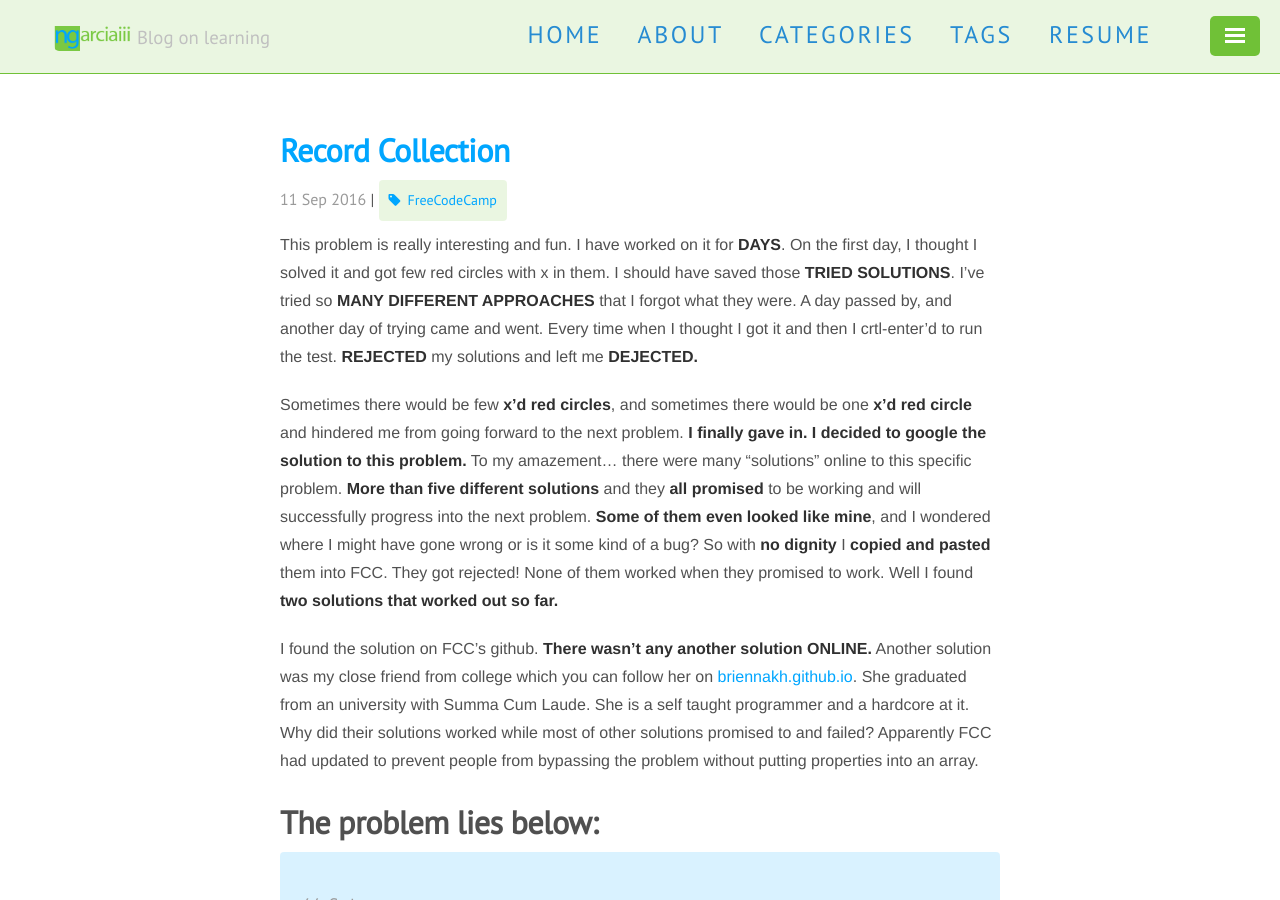
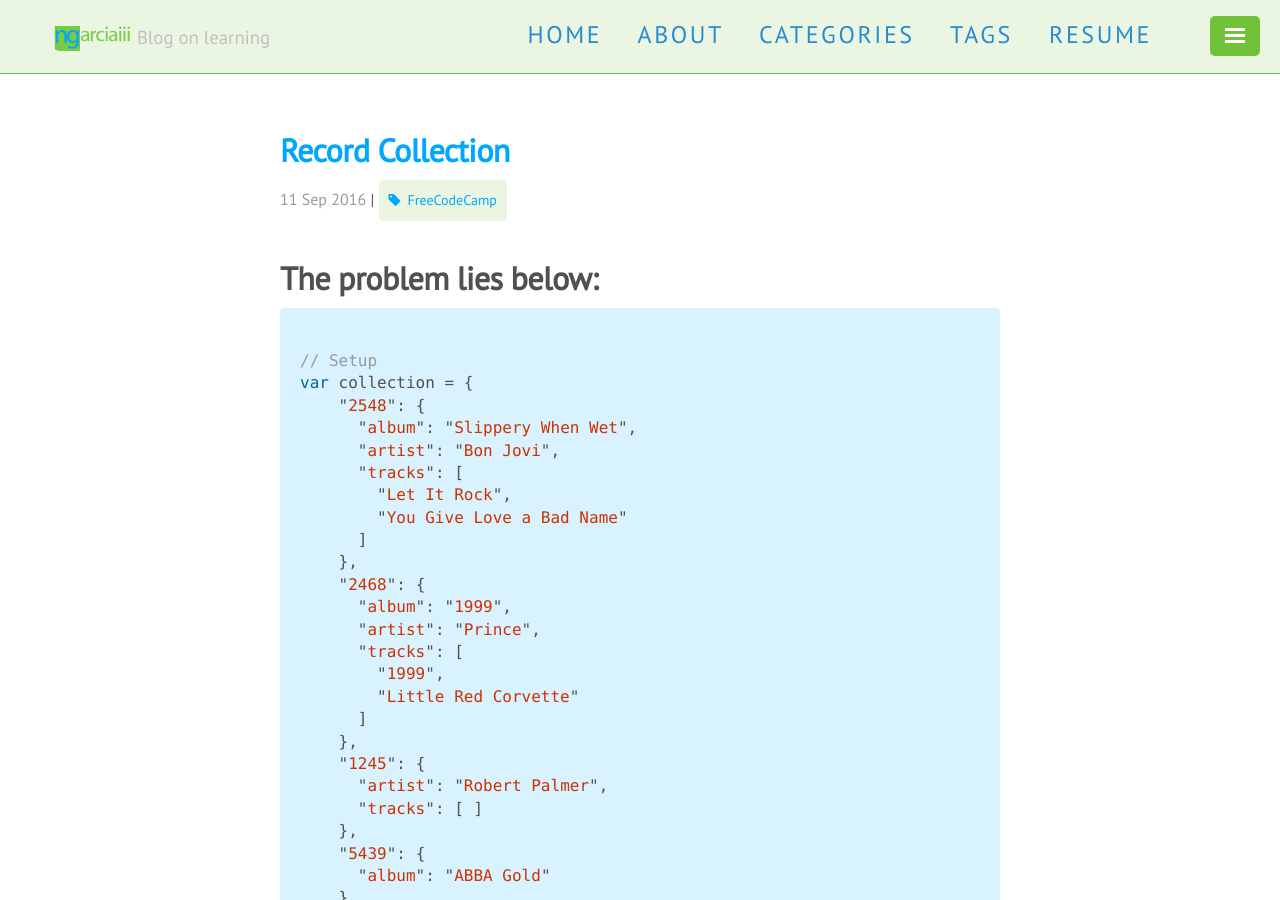
Before and after one commit to ngarciaiii/archived_blog, a Jekyll site: the page built from _posts/2016-09-11-Record-Collection.markdown, in a window 1280 px wide and 900 px high. Built offline with Jekyll 4.4.1, drawn with Linux system fonts in a browser that asks for light colours; nearby versions of some CDN libraries; comment, search, counter and statistics services are not loaded; part of the change alters nothing that is shown; some of the changed text lies outside the part shown.

````diff
--- a/_posts/2016-09-11-Record-Collection.markdown
+++ b/_posts/2016-09-11-Record-Collection.markdown
@@ -7,12 +7,12 @@ tags: [FreeCodeCamp]
 years: ['2016']
 comments: true
 ---
-
+<!--
 This problem is really interesting and fun. I have worked on it for <strong>DAYS</strong>. On the first day, I thought I solved it and got few red circles with x in them. I should have saved those <strong>TRIED SOLUTIONS</strong>. I've tried so <strong>MANY DIFFERENT APPROACHES</strong> that I forgot what they were. A day passed by, and another day of trying came and went. Every time when I thought I got it and then I crtl-enter'd to run the test. <strong>REJECTED</strong> my solutions and left me <strong>DEJECTED.</strong> <br>
 
 Sometimes there would be few <strong>x'd red circles</strong>, and sometimes there would be one <strong>x'd red circle</strong> and hindered me from going forward to the next problem. <strong>I finally gave in. I decided to google the solution to this problem.</strong> To my amazement... there were many "solutions" online to this specific problem. <strong>More than five different solutions </strong> and they <strong>all promised</strong> to be working and will successfully progress into the next problem. <strong>Some of them even looked like mine</strong>, and I wondered where I might have gone wrong or is it some kind of a bug? So with <strong>no dignity</strong> I <strong>copied and pasted</strong> them into FCC. They got rejected! None of them worked when they promised to work. Well I found <strong>two solutions that worked out so far.</strong><br>
 
-I found the solution on FCC's github. <strong>There wasn't any another solution ONLINE.</strong> Another solution was my close friend from college which you can follow her on [briennakh.github.io][briennakh]. She graduated from an university with Summa Cum Laude. She is a self taught programmer and a hardcore at it. Why did their solutions worked while most of other solutions promised to and failed? Apparently FCC had updated to prevent people from bypassing the problem without putting properties into an array.
+I found the solution on FCC's github. <strong>There wasn't any another solution ONLINE.</strong> Another solution was my close friend from college which you can follow her on [briennakh.github.io][briennakh]. She graduated from an university with Summa Cum Laude. She is a self taught programmer and a hardcore at it. Why did their solutions worked while most of other solutions promised to and failed? Apparently FCC had updated to prevent people from bypassing the problem without putting properties into an array. -->
 
 # The problem lies below:
 
@@ -102,7 +102,7 @@ function updateRecords(id, prop, value) {
 ```
 <br>
 
-Another solution which could be found in [briennakh-github][briennakh]:
+Another solution could be found in [briennakh-github][briennakh]:
 
 ``` javascript
 function updateRecords(id, prop, value) {
--- /dev/null
+++ b/_posts/2021-09-20-Preparing for HTB.markdown
@@ -0,0 +1,16 @@
+---
+layout: post
+title: "Setting up Selenium on MacOs"
+date: 2021-11-21 19:08:30 -0400
+categories: QA
+tags: [Selenium]
+years: ['2021']
+comments: true
+---
+
+# What is Selenium?
+
+I use MacBook Pro 2020 with chip Apple M1, and was not sure if it is compatible with Selenium, a QA automation testing tool. Let's start with what [Selenium][Selenium] is.
+
+
+[Selenium]:https://selenium.dev
````
